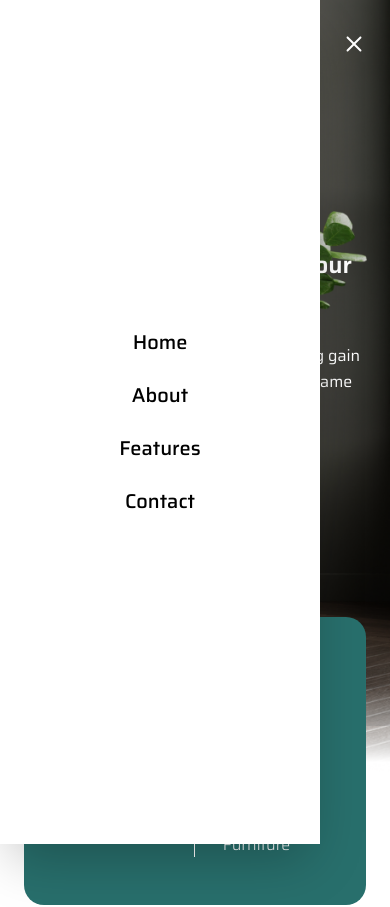
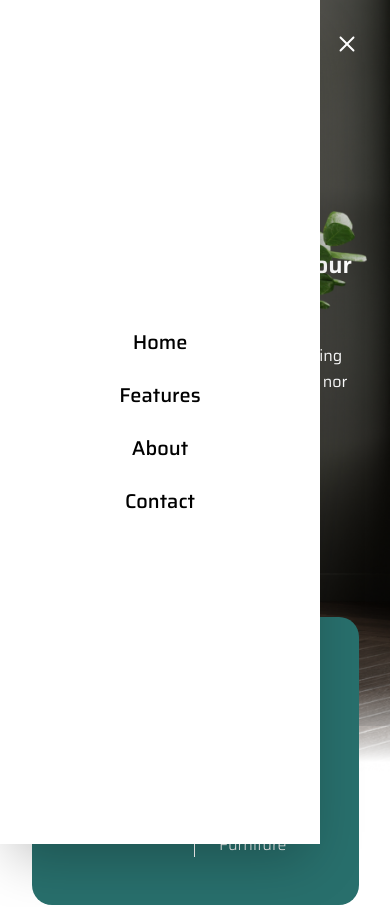
Before and after one commit to uallace-macedo/FURNITURE-WB, a React (Vite) app: page / in a window 390 px wide. Shown: the top 907 px of the page. Built offline with nearby package versions, Linux system fonts and the light colour scheme.

Commit message:
feat: add smooth scroll & update mobile-menu

```diff
--- a/package.json
+++ b/package.json
@@ -14,6 +14,7 @@
     "react": "^19.1.0",
     "react-dom": "^19.1.0",
     "react-icons": "^5.5.0",
+    "react-scroll": "^1.9.3",
     "swiper": "^11.2.8",
     "tailwindcss": "^4.1.7"
   },
--- a/src/App.jsx
+++ b/src/App.jsx
@@ -1,3 +1,5 @@
+import { Element } from "react-scroll";
+
 import Hero from "./components/Hero";
 import Features from "./components/Features";
 import NewItems from "./components/NewItems";
@@ -10,15 +12,15 @@ import Header from "./components/Header";
 
 function App() {
   return (
-    <div className="w-full max-w-[1440px] mx-auto bg-white">
+    <div className="w-full max-w-[1440px] mx-auto bg-white scroll-smooth">
       <Header />
-      <Hero />
-      <Features />
+      <Element name="home"> <Hero /> </Element>
+      <Element name="features"> <Features /> </Element>
       <NewItems />
       <SecondFeatures />
       <Products />
-      <Testimonials />
-      <Newsletter />
+      <Element name="about"> <Testimonials /> </Element>
+      <Element name="contact"> <Newsletter /> </Element>
       <Footer />
     </div>
   )
--- a/src/components/Features/Features.jsx
+++ b/src/components/Features/Features.jsx
@@ -3,7 +3,7 @@ import { features } from '../../data';
 
 const Features = () => {
 
-  const { title, subtitle, image, buttonText, items } = features;
+  const { title, subtitle, image, items } = features;
 
   return (
     <section className="section">
--- a/src/components/Header/Header.jsx
+++ b/src/components/Header/Header.jsx
@@ -1,11 +1,11 @@
-import React, { useState, useEffect } from 'react';
+import { Link } from 'react-scroll';
+import { useState, useEffect } from 'react';
 import Logo from '../../assets/img/logo.svg';
 
 import { CgMenuRight, CgClose } from 'react-icons/cg';
 import { navigation } from '../../data';
 
 import NavMobile from '../NavMobile';
-
 
 const Header = () => {
   const [bg, setBg] = useState(false);
@@ -24,7 +24,7 @@ const Header = () => {
           <a href="#">
             <img className='h-6 lg:h-8' src={Logo} alt="" />
           </a>
-          <div onClick={() => setMobileNav(!mobileNav)} className='text-2xl text-white md:hidden cursor-pointer'>
+          <div onClick={() => setMobileNav(!mobileNav)} className={`text-2xl ${mobileNav ? 'text-black xs:text-white' : 'text-white'}  md:hidden cursor-pointer z-20`}>
             {mobileNav ? <CgClose /> : <CgMenuRight />}
           </div>
           <nav className='hidden md:flex'>
@@ -32,7 +32,9 @@ const Header = () => {
               {navigation.map((item, index) => {
                 return (
                   <li key={index}>
-                    <a className='capitalize text-white hover:border-b transition-all' href={item.href}>{item.name}</a>
+                    <Link to={item.name} smooth={true} duration={500} offset={-70} className='capitalize text-white hover:border-b transition-all cursor-pointer'>
+                      {item.name}
+                    </Link>
                   </li>
                 )
               })}
--- a/src/components/NavMobile/NavMobile.jsx
+++ b/src/components/NavMobile/NavMobile.jsx
@@ -1,3 +1,4 @@
+import { Link } from 'react-scroll';
 import { navigation } from '../../data';
 
 const NavMobile = () => {
@@ -6,7 +7,9 @@ const NavMobile = () => {
       <ul className='text-center h-full flex flex-col items-center justify-center gap-y-6'>
         {navigation.map((item, index) => (
           <li key={index}>
-            <a className='select-none capitalize text-xl font-medium' href={item.href}>{item.name}</a>
+            <Link to={item.name} smooth={true} duration={500} offset={-70} className='select-none capitalize text-xl font-medium cursor-pointer'>
+              {item.name}
+            </Link>
           </li>
         ))}
       </ul>
--- a/src/data.js
+++ b/src/data.js
@@ -31,10 +31,10 @@ import Avatar3Img from './assets/img/avatar-3.png';
 import Avatar4Img from './assets/img/avatar-4.png';
 
 export const navigation = [
-  { name: 'home', href: 'home' },
-  { name: 'about', href: 'about' },
-  { name: 'features', href: 'features' },
-  { name: 'contact', href: 'contact' },
+  { name: 'home' },
+  { name: 'features' },
+  { name: 'about' },
+  { name: 'contact' },
 ];
 
 export const hero = {
--- a/src/globals.css
+++ b/src/globals.css
@@ -2,6 +2,7 @@
 
 @theme {
     /* Breakpoints */
+    --breakpoint-xs: 375px;
     --breakpoint-sm: 640px;
     --breakpoint-md: 768px;
     --breakpoint-lg: 1024px;
```
Also changed, not shown: 1 other file (tests, documents, lock files or other folders).
